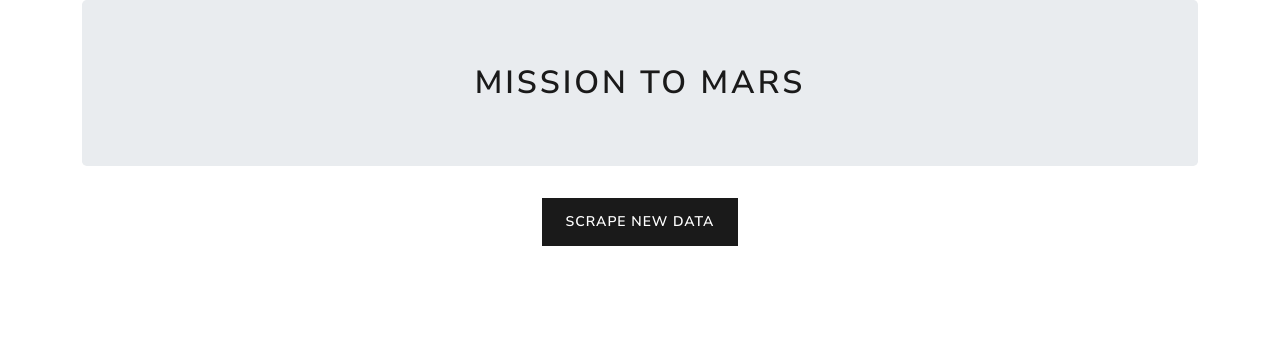
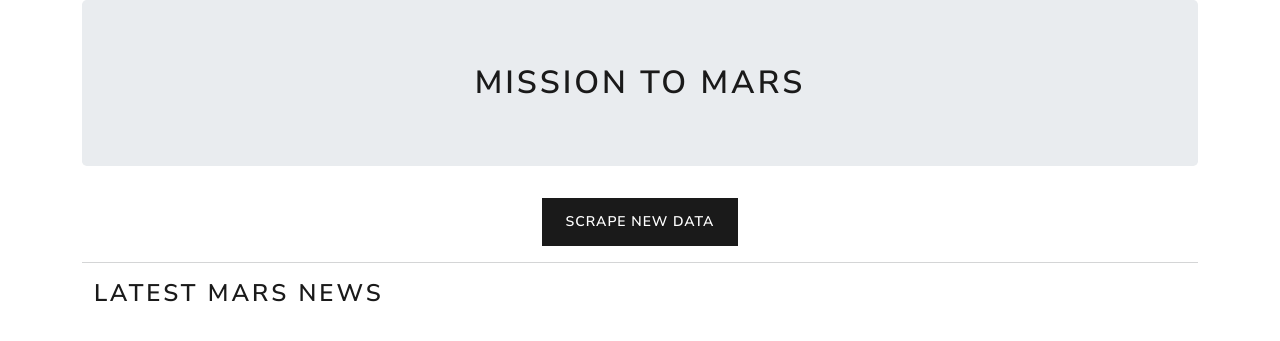
Before and after one commit to MorgaineB/web-scraping-challenge, a Flask app: template Mission_to_Mars/templates/index.html in a window 1280 px wide. Shown: the top 341 px of the page. Run offline with Flask 2, Linux system fonts and the light colour scheme; the template is opened without the code that fills it, so the values that code supplies are empty; some libraries are stand-ins or nearby versions.

Commit message:
Changes to Jupyter Notebook

```diff
--- a/Mission_to_Mars/app.py
+++ b/Mission_to_Mars/app.py
@@ -5,6 +5,7 @@ import scrape_mars
 app = Flask(__name__)
 
 mongo = PyMongo(app, uri="mongodb://localhost:27017/mars_info_DB")
+db = mongo.db
 
 @app.route("/")
 def home():
@@ -20,7 +21,7 @@ def scrape():
 
     mongo.db.mars.update({}, new_mars_info, upsert=True)
 
-    return redirect("/")
+    return redirect("/", code=302)
 
 if __name__ == "__main__":
     app.run(debug=True)
--- a/Mission_to_Mars/templates/index.html
+++ b/Mission_to_Mars/templates/index.html
@@ -15,6 +15,11 @@
         <div>
             <a href="/scrape" class="btn btn-primary">Scrape New Data</a>
         </div>
+    <hr>
+    <div class = "container text-left">
+        <h3 class="header">Latest Mars News</h3>
+        <h4>{{ mars_info.mars_news_title }}</h4>
+    </div>
     </div>
   </body>
 </html>
```
Also changed, not shown: 1 other file.
